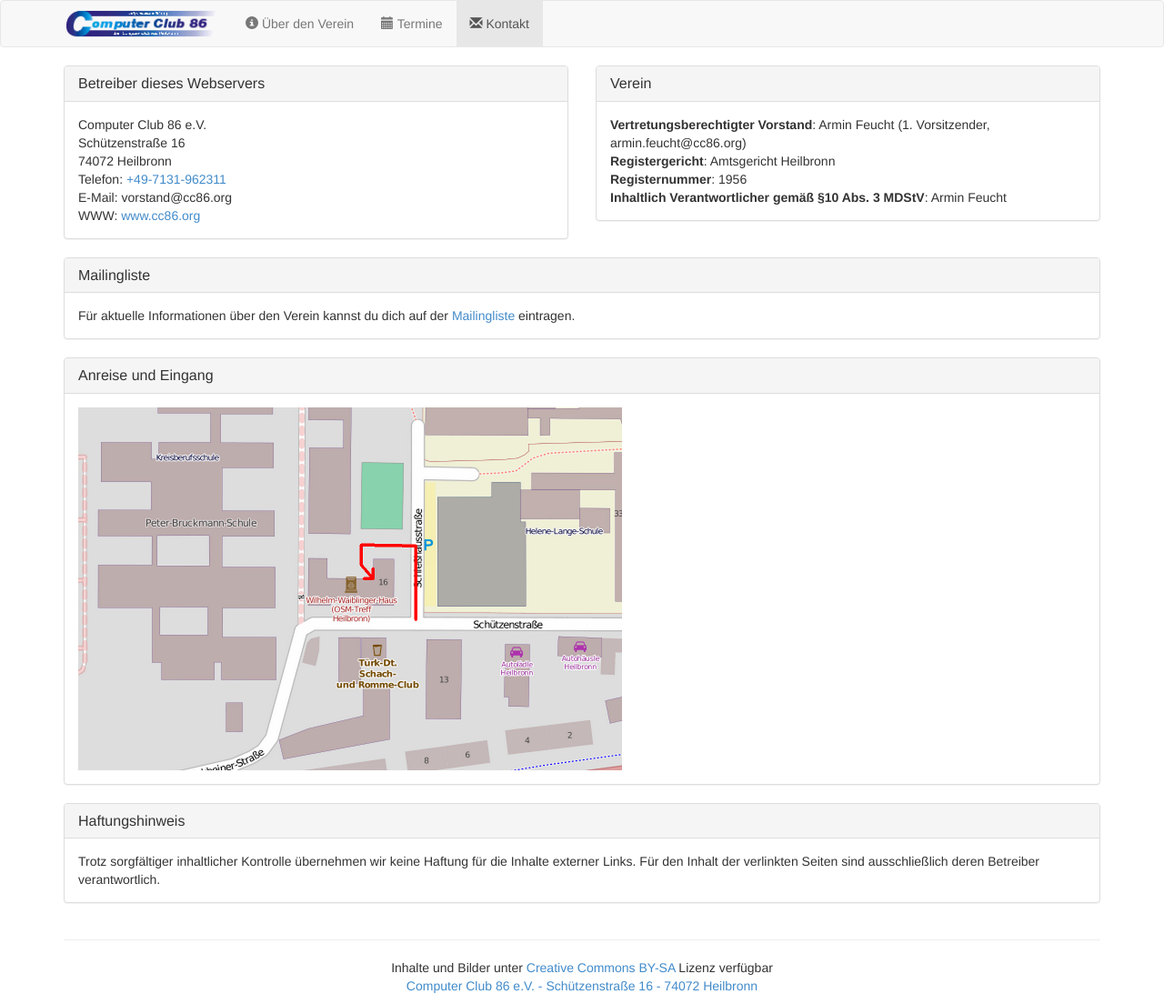
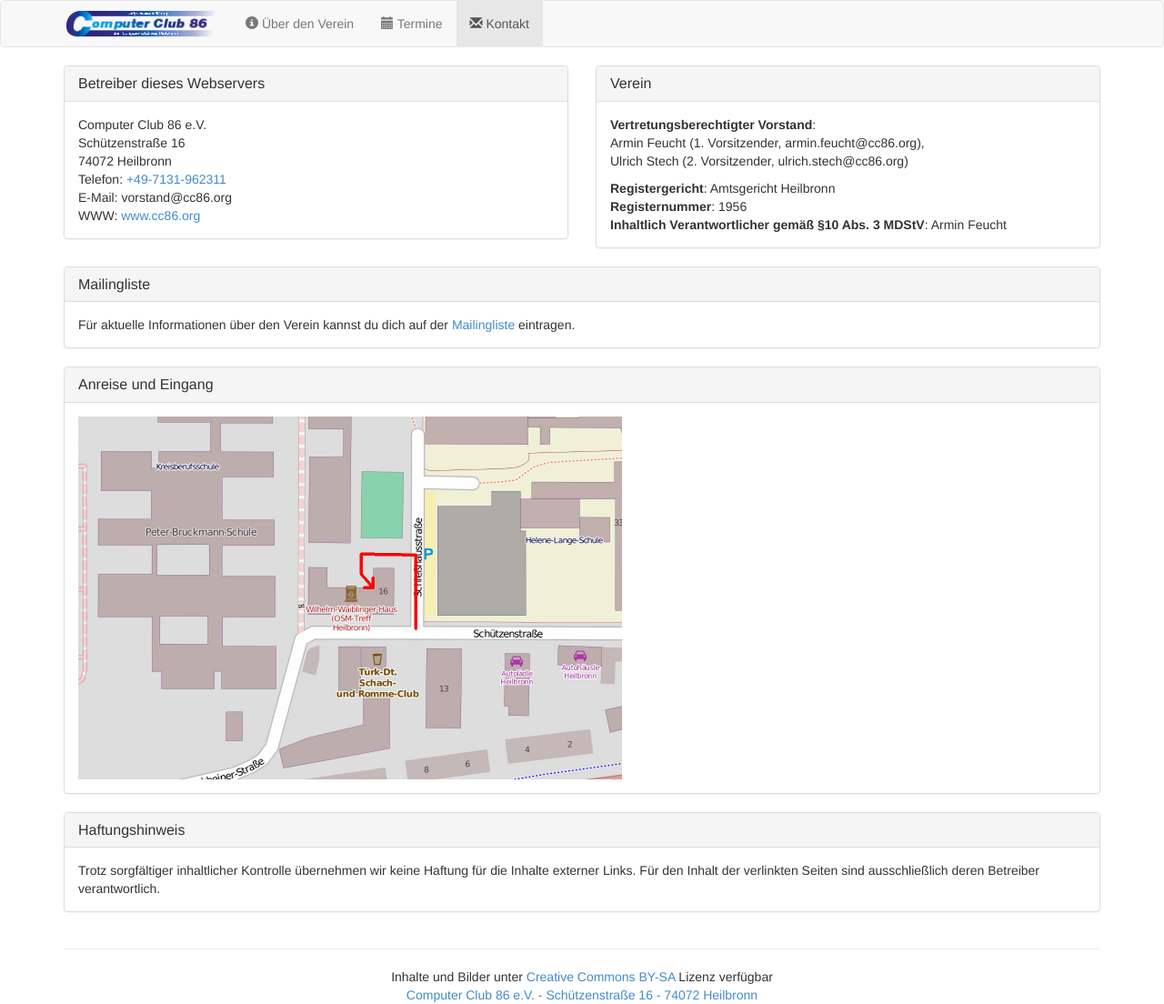
Before and after one commit to cc86hn/hp, a Jekyll site: the page built from contact.html, in a window 1280 px wide. Shown: the whole page at 91% size. Built offline with Jekyll 4.4.1, drawn with Linux system fonts in a browser that asks for light colours.

Commit message:
improved overview for contact pag

```diff
--- a/contact.html
+++ b/contact.html
@@ -31,7 +31,11 @@
 				<h2 class="panel-title">Verein</h2>
 			</div>
 			<div class="panel-body">
-				<b>Vertretungsberechtigter Vorstand</b>: Armin Feucht (1. Vorsitzender, armin.feucht<!--nospam@blockscanners123988.de--	>&#64;cc86.org), Ulrich Stech (2. Vorsitzender, ulrich.stech<!--nospam@blockscanners123988.de-->&#64;cc86.org)<br>
+				<b>Vertretungsberechtigter Vorstand</b>:
+				<ul class="list-inline">
+					<li>Armin Feucht (1. Vorsitzender, armin.feucht<!--nospam@blockscanners123988.de-->&#64;cc86.org),</li>
+					<li>Ulrich Stech (2. Vorsitzender, ulrich.stech<!--nospam@blockscanners123988.de-->&#64;cc86.org)</li>
+				</ul>
 				<b>Registergericht</b>: Amtsgericht Heilbronn<br>
 				<b>Registernummer</b>: 1956<br>
 				<b>Inhaltlich Verantwortlicher gemäß §10 Abs. 3 MDStV</b>: Armin Feucht<br>
```
